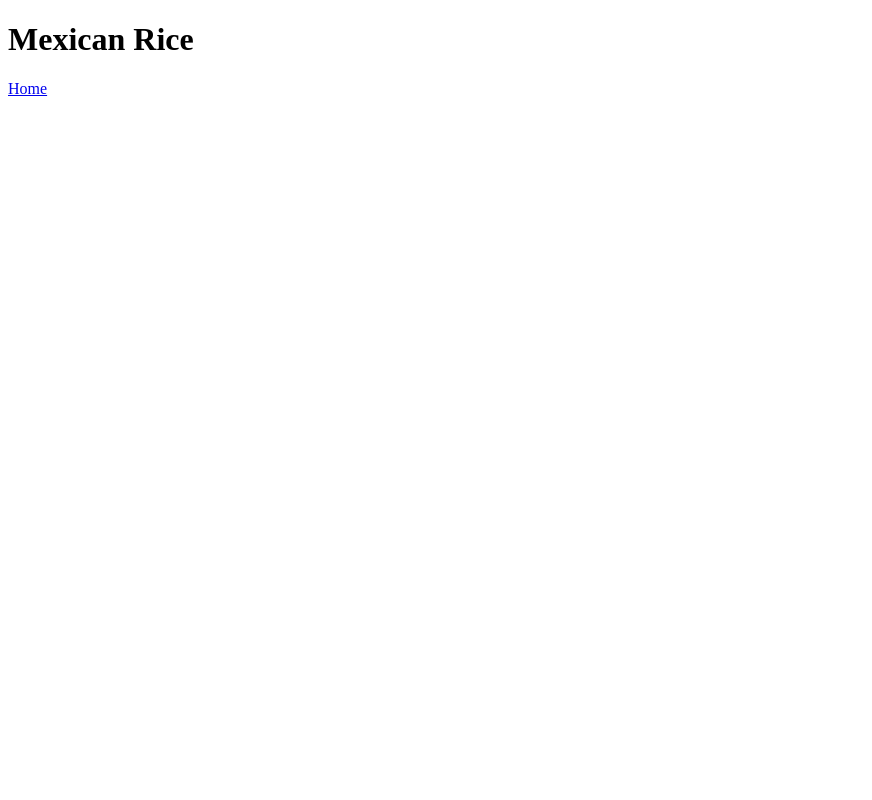
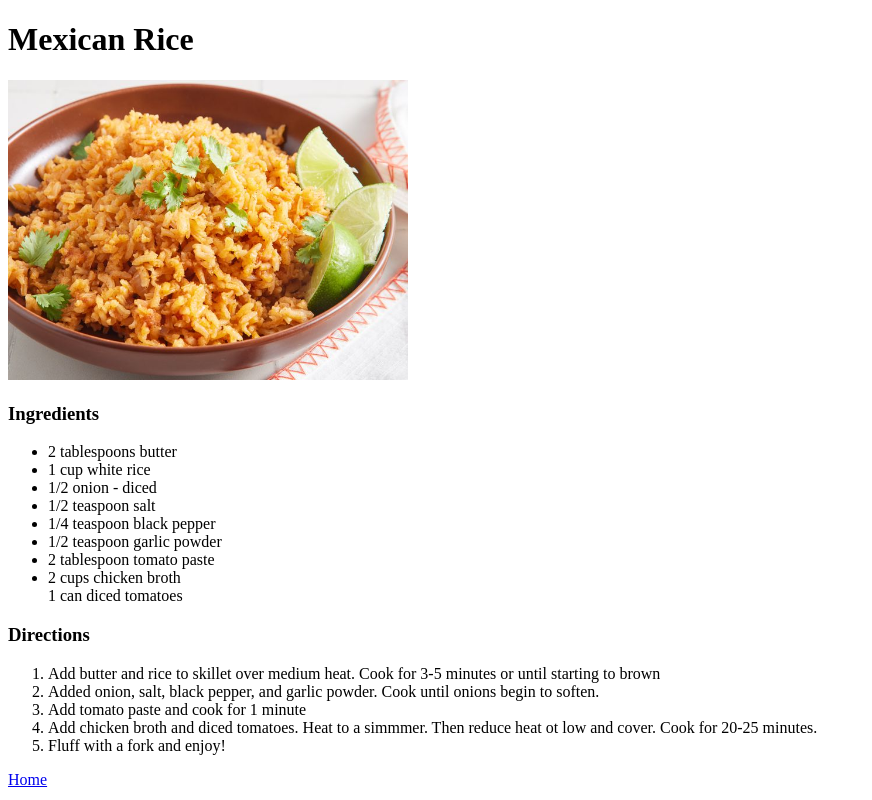
Before and after one commit to jrpeoples06/odin-recipes, a plain HTML site: page recipes/mexicanrice.html in a window 1280 px wide. Shown: the whole page, without its empty margins (0-872 px from the left). Drawn offline with Linux system fonts and the light colour scheme.

Commit message:
Add ingredients,directions,img to mexicanrice.html
Added unordered list of ingredients, ordereed list
of directions and image of finished dish to the
recipe page.

```diff
--- a/recipes/mexicanrice.html
+++ b/recipes/mexicanrice.html
@@ -8,8 +8,29 @@
 
     <body>
         <h1>Mexican Rice</h1>
+        <img src="mexican-rice-pic.jpg" alt="picture of mexican rice recipe" height="300">
         <p>
-
+        <h3>Ingredients</h3>
+        <ul>
+            <li>2 tablespoons butter</li>
+            <li>1 cup white rice</li>
+            <li>1/2 onion - diced</li>
+            <li>1/2 teaspoon salt</li>
+            <li>1/4 teaspoon black pepper</li>
+            <li>1/2 teaspoon garlic powder</li>
+            <li>2 tablespoon tomato paste</li>
+            <li>2 cups chicken broth</li>
+            <il>1 can diced tomatoes</il>
+        </ul>
+        <h3>Directions</h3>
+        <ol>
+            <li>Add butter and rice to skillet over medium heat. Cook for 3-5 minutes or until starting to brown</li>
+            <li>Added onion, salt, black pepper, and garlic powder. Cook until onions begin to soften.</li>
+            <li>Add tomato paste and cook for 1 minute</li>
+            <li>Add chicken broth and diced tomatoes. Heat to a simmmer. Then reduce heat ot low and cover. Cook for
+                20-25 minutes.</li>
+            <li>Fluff with a fork and enjoy!</li>
+        </ol>
         </p>
         <a href="../index.html">Home</a>
     </body>
```
Also changed, not shown: recipes/mexican-rice-pic.jpg (added).
